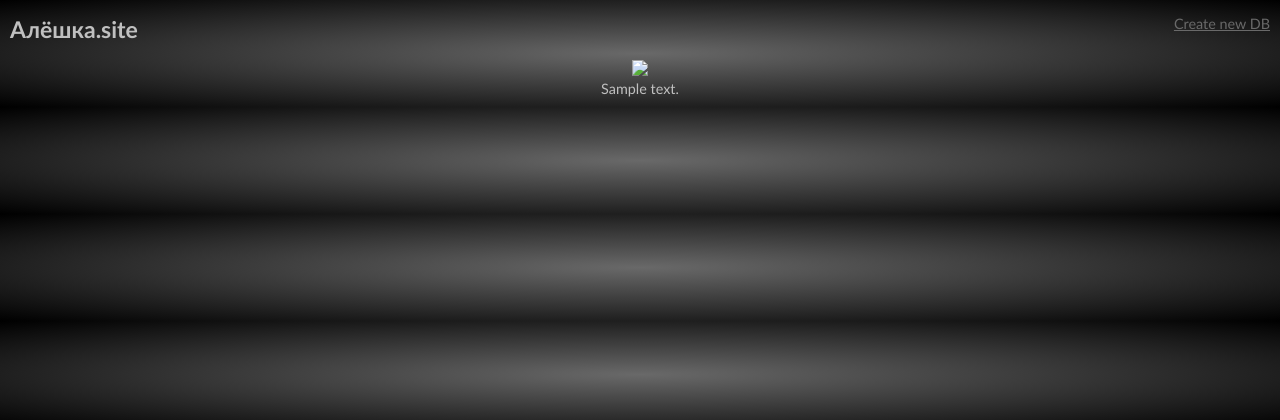
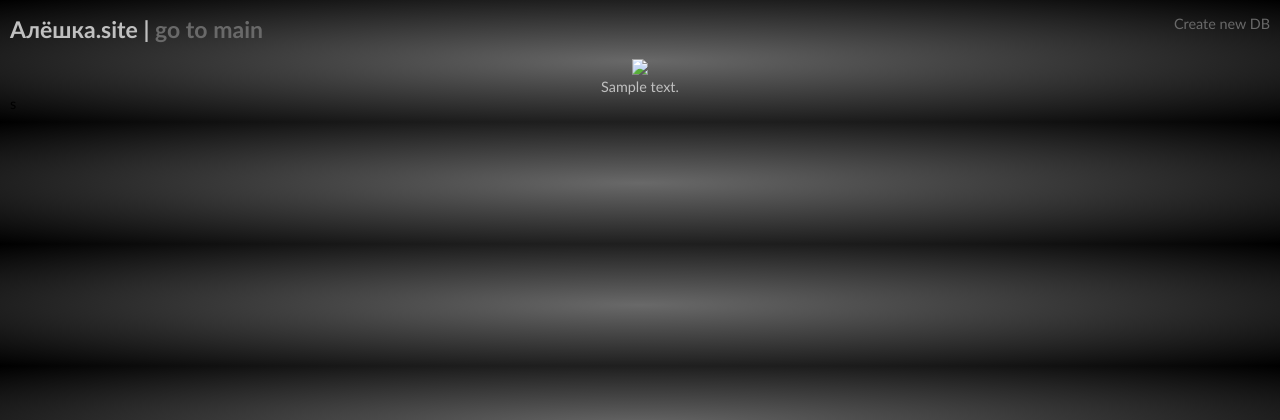
Before and after one commit to kapnuu/kapnuu.ru, a Flask app: template app/templates/index.htm in a window 1280 px wide. Shown: the top 420 px of the page. Run offline with Flask 2, Linux system fonts and the light colour scheme; tables that the repository leaves empty hold one stand-in row (values such as "Sample post"); the template is opened without the code that fills it: values that come from a table or form of the project are taken from there, most other values are stand-ins (such as "Sample title", 1, 10 or a date in 2020).

Commit message:
update css

```diff
--- a/app/static/main.css
+++ b/app/static/main.css
@@ -7,14 +7,26 @@ body {
     background: radial-gradient(#696969, black);
 }
 
-.cat-pic img {
+/*.cat-pic img {
     padding: 1px;
     height: auto;
     max-width: 100%;
+}*/
+
+.cat-pic {
+  max-width: 100%;
+  display:flex;
+  align-items: center;
+  justify-content: center;
 }
 
 h1 {
     font-size: 1.6em;
+}
+
+.text {
+    color: #c0c0c0;
+    display: inline;
 }
 
 header {
@@ -28,6 +40,11 @@ header {
 
 a {
     color: #696969;
+    text-decoration: none;
+}
+
+a:hover {
+    text-decoration: underline;
 }
 
 .flash-message {
@@ -36,3 +53,12 @@ a {
     background-color: #c0c0c0;
     padding: 6px;
 }
+
+.cat-preview {
+    margin-bottom: 4px;
+}
+
+.cat-preview textarea,
+.cat-preview input {
+    vertical-align: top;
+}
--- a/app/templates/base.htm
+++ b/app/templates/base.htm
@@ -13,7 +13,7 @@
 			<a href="/create" style="float: right;">Create new DB</a>
 			<!--a href="/">Home</a> |-->
 		</div>
-		<h1>Алёшка.site</h1>
+		<h1>Алёшка.site{% if url_for(request.endpoint) != '/index' %} | <a href="/">go to main</a>{% endif %}</h1>
 	</header>
 	<!-- hr / -->
 	{%- with messages = get_flashed_messages(with_categories=true) -%}
@@ -27,5 +27,5 @@
 	{%- endwith -%}
 	{% block content %}{% endblock %}
 	</div>
-</body>
+s</body>
 </html>
```
